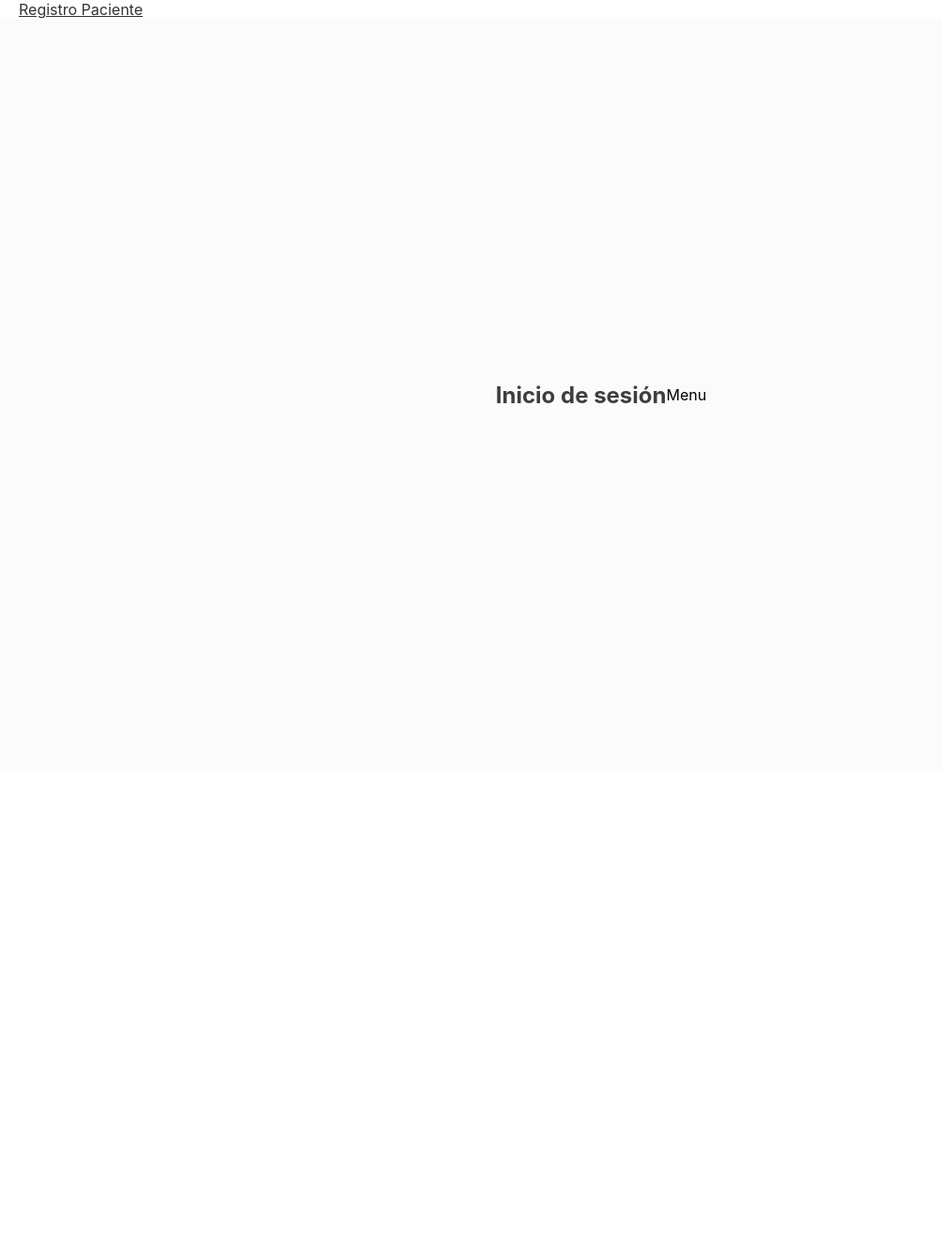
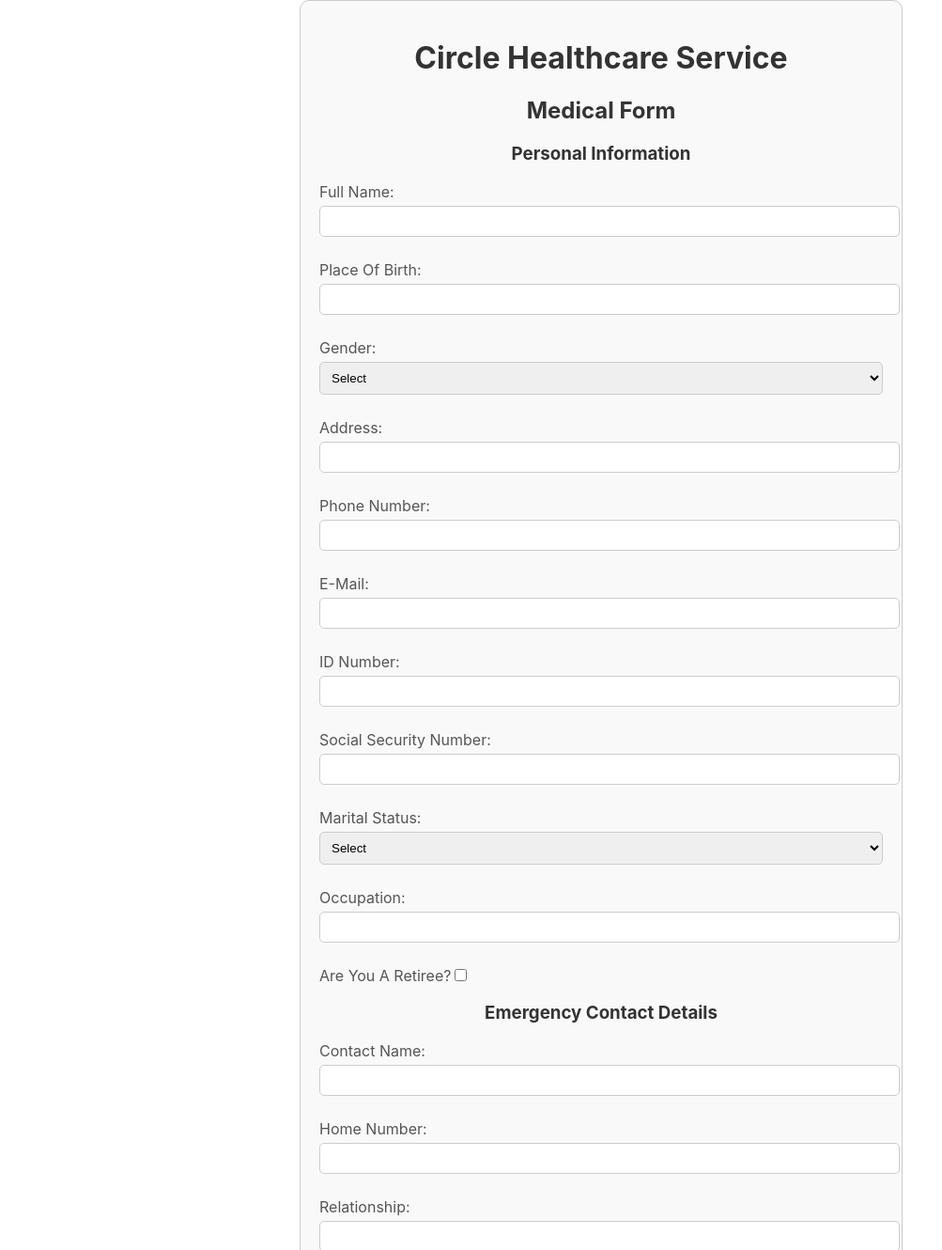
Before and after one commit to jaimeolartef/OdontoSoftFullStack, a React (Create React App) app in the folder odontosoftfront/: page /registroPac in a window 1280 px wide. Shown: the top 1330 px of the page at 94% size, without its empty margins (0-1003 px from the left). Before the commit the page ends 820 px from the top, so only its background shows below. Built offline with nearby package versions, Linux system fonts and the light colour scheme; sample sign-in values are in the browser's storage.

Commit message:
Pantalla de registro de pacientes

```diff
--- a/odontosoftfront/src/App.js
+++ b/odontosoftfront/src/App.js
@@ -40,11 +40,12 @@ function App() {
               usuarioDto.codigo = response.data.usuario;
               axios.post('http://localhost:8080/user/validateRole', usuarioDto)
                 .then(responseMenu => {
-                  const menuUserString = JSON.stringify(responseMenu.data);
-                  localStorage.setItem('menuUser', menuUserString);
+                  const responseValidateRole = JSON.stringify(responseMenu.data.menus);
+                  localStorage.setItem('menuUser', responseValidateRole);
                 }).catch(error => {
                 alert('Error al validar el rol del usuario');
               })
+              console.log('Por el app');
               navigate('/inicio');
               localStorage.setItem('username', usuarioDto.codigo);
             }  else {
--- a/odontosoftfront/src/Login.jsx
+++ b/odontosoftfront/src/Login.jsx
@@ -41,11 +41,12 @@ const Login = (props) => {
             usuarioDto.codigo = response.data.usuario;
             axios.post('http://localhost:8080/user/validateRole', usuarioDto)
               .then(responseMenu => {
-                const menuUserString = JSON.stringify(responseMenu.data);
-                localStorage.setItem('menuUser', menuUserString);
+                  const responseValidateRole = JSON.stringify(responseMenu.data.menus);
+                  localStorage.setItem('menuUser', responseValidateRole);
               }).catch(error => {
               alert('Error al validar el rol del usuario');
             })
+            console.log('Por el login');
             navigate('/inicio');
             localStorage.setItem('username', usuarioDto.codigo);
             props.onLoggedIn();
--- a/odontosoftfront/src/store/reducer.js
+++ b/odontosoftfront/src/store/reducer.js
@@ -1,7 +1,7 @@
 
 const initialState = {
-  username: '',
-  isLoggedIn: false
+  isLoggedIn: false,
+  username: ''
 }
 
 const reducer = (state = initialState, action ) => {
@@ -9,11 +9,11 @@ const reducer = (state = initialState, action ) => {
     case 'ON_LOGGED_IN':
       return {
         ...state,
-        username: action.payload,
-        isLoggedIn: true
+        isLoggedIn: true,
+        username: action.payload
       }
   }
   return state;
 }
 
-export default reducer
+export default reducer;
--- a/odontosoftfront/src/view/Inicio.jsx
+++ b/odontosoftfront/src/view/Inicio.jsx
@@ -3,26 +3,6 @@ import logo from '../resource/LogoNegro.png';
 
 const Inicio = () => {
 
-  // Recuperar la variable del localStorage
-  let data = localStorage.getItem('menuUser');
-  let dataMenu = "";
-
-  // Comprobar si la variable existe
-  if (data) {
-    // Convertir la cadena JSON en un objeto JavaScript
-    data = JSON.parse(data);
-
-    // Recorrer el objeto
-    for (let key in data) {
-      console.log(`Key: ${key}, Value: ${data[key]}`);
-      if (data[key] != null) {
-        dataMenu = data[key];
-        console.log(`El usuario tiene acceso a la opción de menú: ' ${dataMenu[key]}`);
-      }
-    }
-  } else {
-    console.log('No data found in localStorage for key "menuUser"');
-  }
 
 
   return(
--- a/odontosoftfront/src/view/Menu.css
+++ b/odontosoftfront/src/view/Menu.css
@@ -1,8 +1,16 @@
 .menu {
-    backgroundColor: '#f8f9fa';
-    padding: 10px;
-    borderRadius: 5px;
-    color: #333;
-    textDecoration: none;
-    margin: 10px;
+  display: flex;
+  justify-content: space-around;
+  padding: 1em;
+  background-color: #f8f9fa;
 }
+
+.menu-item {
+  color: #343a40;
+  text-decoration: none;
+  font-size: 1.2em;
+}
+
+.menu-item:hover {
+  color: #007bff;
+}
--- a/odontosoftfront/src/view/Menu.jsx
+++ b/odontosoftfront/src/view/Menu.jsx
@@ -1,21 +1,53 @@
 import {Link} from "react-router-dom";
-import "./Menu.css";
 import React from "react";
 import {connect} from "react-redux";
 
 function Menu(props) {
+  // Recuperar la variable del localStorage
+  let data = localStorage.getItem('menuUser');
+  let dataMenu = [];
 
-    // Recuperar la variable del localStorage
-  let data = localStorage.getItem('menuUser');
+  // Comprobar si la variable existe
   if (data) {
-    console.log('menuUser:', data);
+    // Convertir la cadena JSON en un objeto JavaScript
+    data = JSON.parse(data);
+
+    // Recorrer el objeto
+    for (let key in data) {
+      if (data[key] != null) {
+        dataMenu.push(JSON.parse(JSON.stringify(data[key])));
+      }
+    }
   } else {
     console.log('No data found in localStorage for key "menuUser"');
   }
 
+  const renderSubMenu = (menu) => {
+    if (menu.menuHijo !== undefined && menu.menuHijo !== null && menu.menuHijo.length > 0) {
+      return (
+        <ul>
+          {menu.menuHijo.map((subMenu, index) => (
+            <li key={index}>
+              <Link to={subMenu.url}>{subMenu.nombreMenu}</Link>
+              {renderSubMenu(subMenu)}
+            </li>
+          ))}
+        </ul>
+      );
+    }
+    return null;
+  };
+
   return (
-    <nav className="navigation">
-      {props.isLoggedIn != null && props.isLoggedIn ? <Link to="/registroPac" className="menu">Registro Paciente</Link> : null}
+    <nav className="menu">
+      {props.isLoggedIn != null && props.isLoggedIn ?
+        dataMenu.map((menu, index) => (
+          <div key={index} className="menu-item">
+            <Link className="menu-item" to={menu.url}>{menu.nombreMenu}</Link>
+            {renderSubMenu(menu)}
+          </div>
+        ))
+        : null}
     </nav>
   );
 }
--- /dev/null
+++ b/odontosoftfront/src/view/Paciente/registroPaciente.css
@@ -0,0 +1,49 @@
+.medical-form {
+  max-width: 600px;
+  margin: 0 auto;
+  padding: 20px;
+  border: 1px solid #ccc;
+  border-radius: 10px;
+  background-color: #f9f9f9;
+}
+
+.medical-form h1, .medical-form h2, .medical-form h3 {
+  text-align: center;
+  color: #333;
+}
+
+.medical-form label {
+  display: block;
+  margin-bottom: 10px;
+  color: #555;
+}
+
+.medical-form input[type="text"],
+.medical-form input[type="email"],
+.medical-form select {
+  width: 100%;
+  padding: 8px;
+  margin-top: 5px;
+  margin-bottom: 15px;
+  border: 1px solid #ccc;
+  border-radius: 5px;
+}
+
+.medical-form input[type="checkbox"] {
+  margin-right: 10px;
+}
+
+.medical-form button {
+  display: block;
+  width: 100%;
+  padding: 10px;
+  background-color: #4CAF50;
+  color: white;
+  border: none;
+  border-radius: 5px;
+  cursor: pointer;
+}
+
+.medical-form button:hover {
+  background-color: #45a049;
+}
--- a/odontosoftfront/src/view/Paciente/registroPaciente.jsx
+++ b/odontosoftfront/src/view/Paciente/registroPaciente.jsx
@@ -1,17 +1,143 @@
-import React from "react";
+import React, { useState } from 'react';
+import './registroPaciente.css';
 
-const Menu = () => {
+const RegistroPaciente = () => {
+  const [formData, setFormData] = useState({
+    fullName: '',
+    placeOfBirth: '',
+    gender: '',
+    address: '',
+    phoneNumber: '',
+    email: '',
+    idNumber: '',
+    socialSecurityNumber: '',
+    maritalStatus: '',
+    occupation: '',
+    isRetiree: false,
+    emergencyContactName: '',
+    emergencyHomeNumber: '',
+    emergencyRelationship: '',
+    emergencyMobileNumber: '',
+    membershipType: '',
+    membershipNumber: '',
+    paymentType: '',
+    staffName: '',
+    staffSignature: '',
+  });
 
-  return(
-    <div className="parent">
-      <div className="container">
-        <h2>Inicio de sesión</h2>
-        <form>
-          <label>Menu</label>
-        </form>
-      </div>
-    </div>
+  const handleChange = (e) => {
+    const { name, value, type, checked } = e.target;
+    setFormData({
+      ...formData,
+      [name]: type === 'checkbox' ? checked : value,
+    });
+  };
+
+  const handleSubmit = (e) => {
+    e.preventDefault();
+    console.log('Form Data Submitted:', formData);
+  };
+
+  return (
+    <form className="medical-form" onSubmit={handleSubmit}>
+      <h1>Circle Healthcare Service</h1>
+      <h2>Medical Form</h2>
+      <h3>Personal Information</h3>
+      <label>
+        Full Name:
+        <input type="text" name="fullName" value={formData.fullName} onChange={handleChange} />
+      </label>
+      <label>
+        Place Of Birth:
+        <input type="text" name="placeOfBirth" value={formData.placeOfBirth} onChange={handleChange} />
+      </label>
+      <label>
+        Gender:
+        <select name="gender" value={formData.gender} onChange={handleChange}>
+          <option value="">Select</option>
+          <option value="male">Male</option>
+          <option value="female">Female</option>
+        </select>
+      </label>
+      <label>
+        Address:
+        <input type="text" name="address" value={formData.address} onChange={handleChange} />
+      </label>
+      <label>
+        Phone Number:
+        <input type="text" name="phoneNumber" value={formData.phoneNumber} onChange={handleChange} />
+      </label>
+      <label>
+        E-Mail:
+        <input type="email" name="email" value={formData.email} onChange={handleChange} />
+      </label>
+      <label>
+        ID Number:
+        <input type="text" name="idNumber" value={formData.idNumber} onChange={handleChange} />
+      </label>
+      <label>
+        Social Security Number:
+        <input type="text" name="socialSecurityNumber" value={formData.socialSecurityNumber} onChange={handleChange} />
+      </label>
+      <label>
+        Marital Status:
+        <select name="maritalStatus" value={formData.maritalStatus} onChange={handleChange}>
+          <option value="">Select</option>
+          <option value="single">Single</option>
+          <option value="married">Married</option>
+          <option value="divorced">Divorced</option>
+          <option value="other">Other</option>
+        </select>
+      </label>
+      <label>
+        Occupation:
+        <input type="text" name="occupation" value={formData.occupation} onChange={handleChange} />
+      </label>
+      <label>
+        Are You A Retiree?
+        <input type="checkbox" name="isRetiree" checked={formData.isRetiree} onChange={handleChange} />
+      </label>
+      <h3>Emergency Contact Details</h3>
+      <label>
+        Contact Name:
+        <input type="text" name="emergencyContactName" value={formData.emergencyContactName} onChange={handleChange} />
+      </label>
+      <label>
+        Home Number:
+        <input type="text" name="emergencyHomeNumber" value={formData.emergencyHomeNumber} onChange={handleChange} />
+      </label>
+      <label>
+        Relationship:
+        <input type="text" name="emergencyRelationship" value={formData.emergencyRelationship} onChange={handleChange} />
+      </label>
+      <label>
+        Mobile Number:
+        <input type="text" name="emergencyMobileNumber" value={formData.emergencyMobileNumber} onChange={handleChange} />
+      </label>
+      <h3>Office Use Only</h3>
+      <label>
+        Membership Type:
+        <input type="text" name="membershipType" value={formData.membershipType} onChange={handleChange} />
+      </label>
+      <label>
+        Membership Number:
+        <input type="text" name="membershipNumber" value={formData.membershipNumber} onChange={handleChange} />
+      </label>
+      <label>
+        Payment Type:
+        <input type="text" name="paymentType" value={formData.paymentType} onChange={handleChange} />
+      </label>
+      <label>
+        Staff Name:
+        <input type="text" name="staffName" value={formData.staffName} onChange={handleChange} />
+      </label>
+      <label>
+        Staff Signature:
+        <input type="text" name="staffSignature" value={formData.staffSignature} onChange={handleChange} />
+      </label>
+      <button type="submit">Submit</button>
+    </form>
   );
 };
 
-export default Menu;
+export default RegistroPaciente;
```
Also changed, not shown: 2 other files (tests, documents, lock files or other folders).
